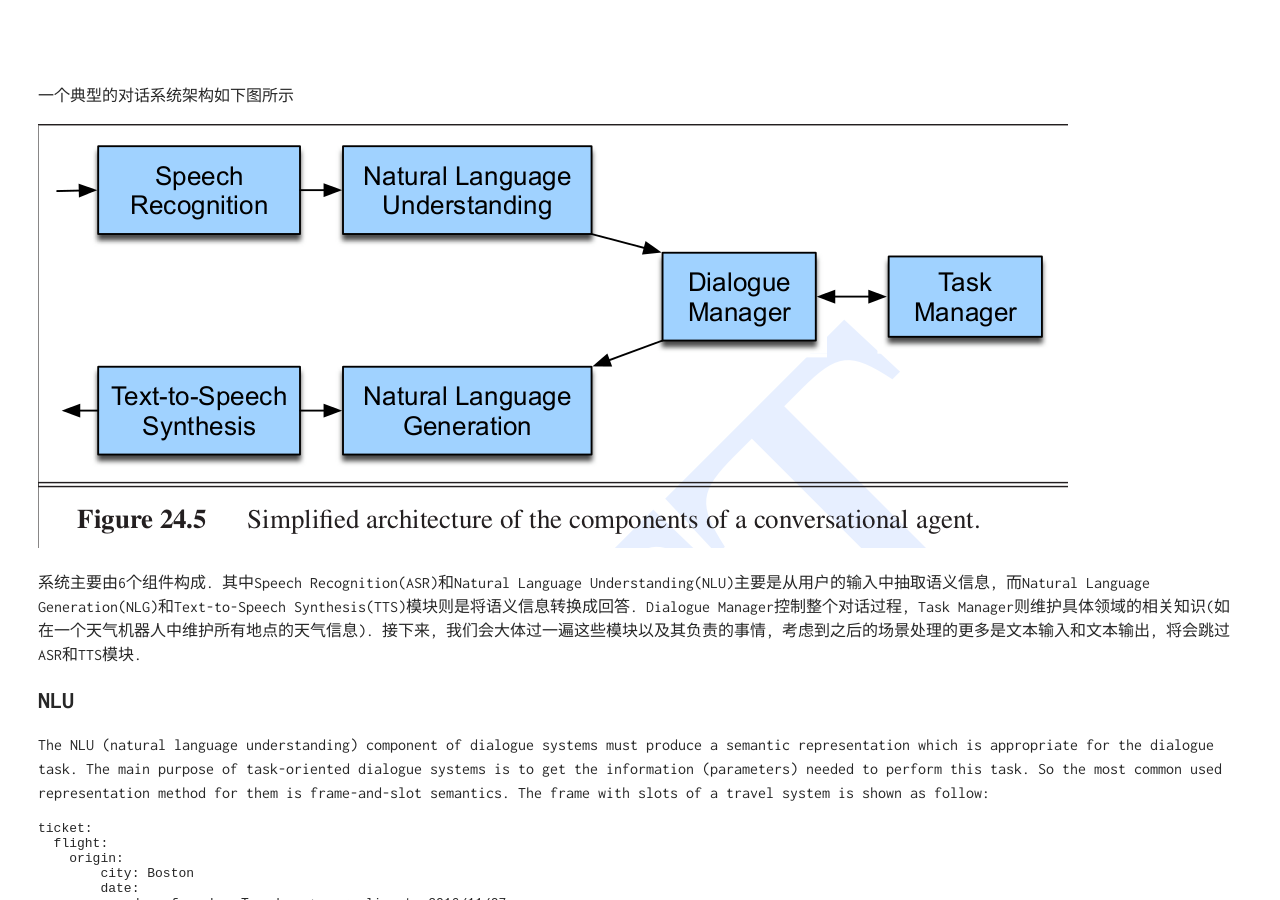
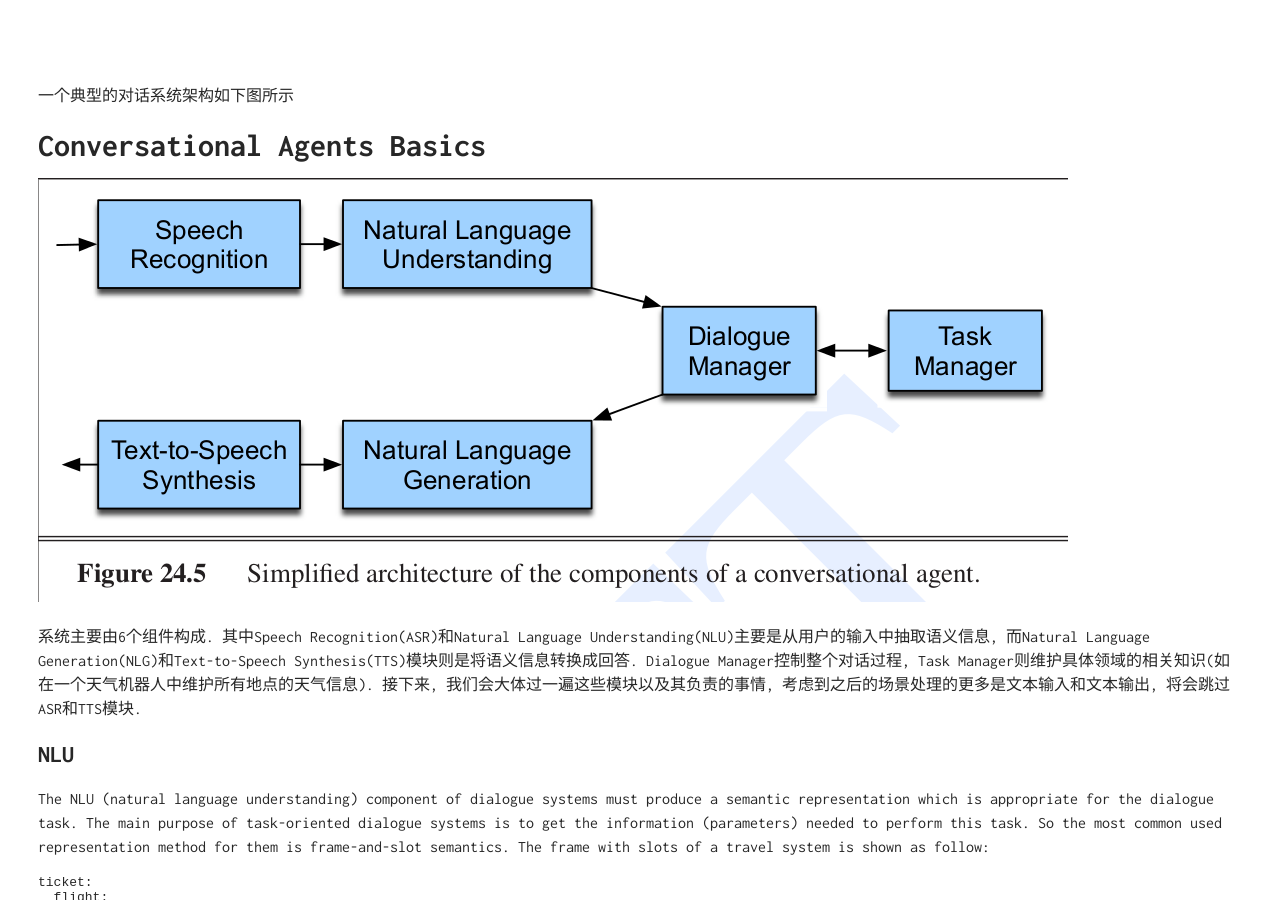
Before and after one commit to tilneyyang/tilneyyang.github.io, a Jekyll site: the page built from _posts/2016-11-02-conversational-agents-basics.markdown, in a window 1280 px wide and 900 px high. Built offline with Jekyll 4.4.1, drawn with Linux system fonts in a browser that asks for light colours.

Commit message:
update conversational agents

```diff
--- a/_posts/2016-11-02-conversational-agents-basics.markdown
+++ b/_posts/2016-11-02-conversational-agents-basics.markdown
@@ -2,6 +2,7 @@
 layout: default
 ---
 一个典型的对话系统架构如下图所示
+# Conversational Agents Basics
 
 ![conversational agent architecture](/assets/img/conversational-agents.png)
 
```
